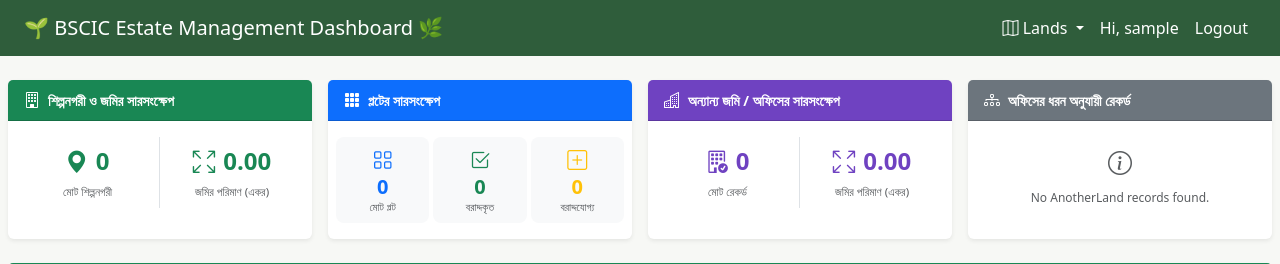
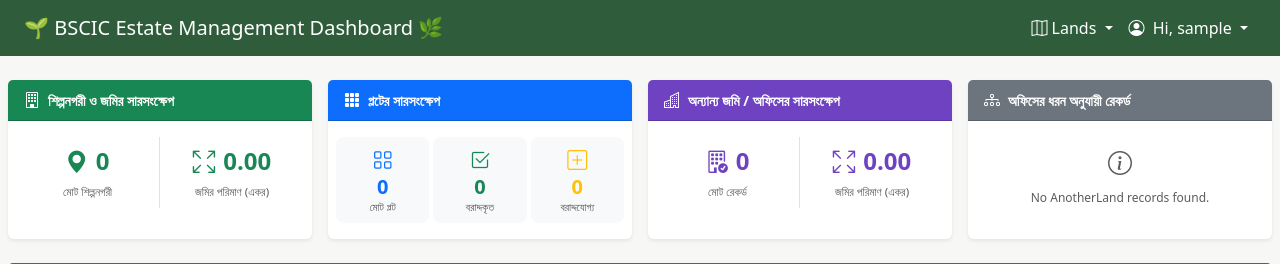
Before and after one commit to faysal077/estatecell, a Django app: page /dashboard/ in a window 1280 px wide. Shown: the top 264 px of the page. Run offline with Django 5.2, Linux system fonts and the light colour scheme; the visitor is signed in with stand-in values (Sample User, id 1); data that the repository does not hold is empty.

Commit message:
Logout Option Added

```diff
--- a/industrial_estate/static/industrial_estate/estate.css
+++ b/industrial_estate/static/industrial_estate/estate.css
@@ -148,6 +148,8 @@
 .top-actions {
     display: flex;
     align-items: center;
+    flex: 1;
+    justify-content: flex-end;
     gap: 22px;
     color: #23354b;
     font-size: 20px;
@@ -159,6 +161,7 @@
     gap: 10px;
     border-left: 1px solid var(--border);
     padding-left: 16px;
+    color: inherit;
     font-size: 12px;
     line-height: 1.4;
 }
--- a/templates/base.html
+++ b/templates/base.html
@@ -402,35 +402,26 @@
                 {% endif %}
 
 
-                <!-- User -->
-
-                <li class="nav-item">
-
+                <li class="nav-item dropdown">
                     <a
-                        class="nav-link"
+                        class="nav-link dropdown-toggle"
                         href="#"
+                        id="userDropdown"
+                        role="button"
+                        data-bs-toggle="dropdown"
+                        aria-expanded="false"
                     >
-
+                        <i class="bi bi-person-circle me-1"></i>
                         Hi, {{ user.username }}
-
                     </a>
-
-                </li>
-
-
-                <!-- Logout -->
-
-                <li class="nav-item">
-
-                    <a
-                        class="nav-link"
-                        href="{% url 'accounts:logout' %}"
-                    >
-
-                        Logout
-
-                    </a>
-
+                    <ul class="dropdown-menu dropdown-menu-end" aria-labelledby="userDropdown">
+                        <li>
+                            <a class="dropdown-item" href="{% url 'accounts:logout' %}">
+                                <i class="bi bi-box-arrow-right me-2"></i>
+                                Logout
+                            </a>
+                        </li>
+                    </ul>
                 </li>
 
 
```
Also changed, not shown: industrial_estate/templates/industrial_estate/base.html (+24 -7 lines).
